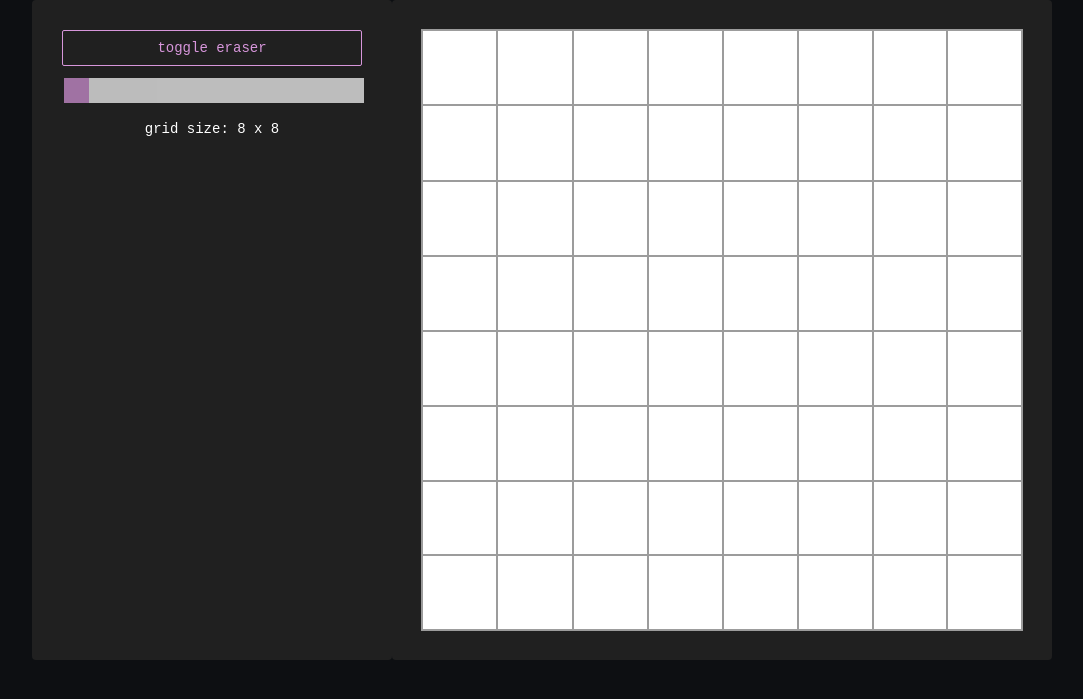
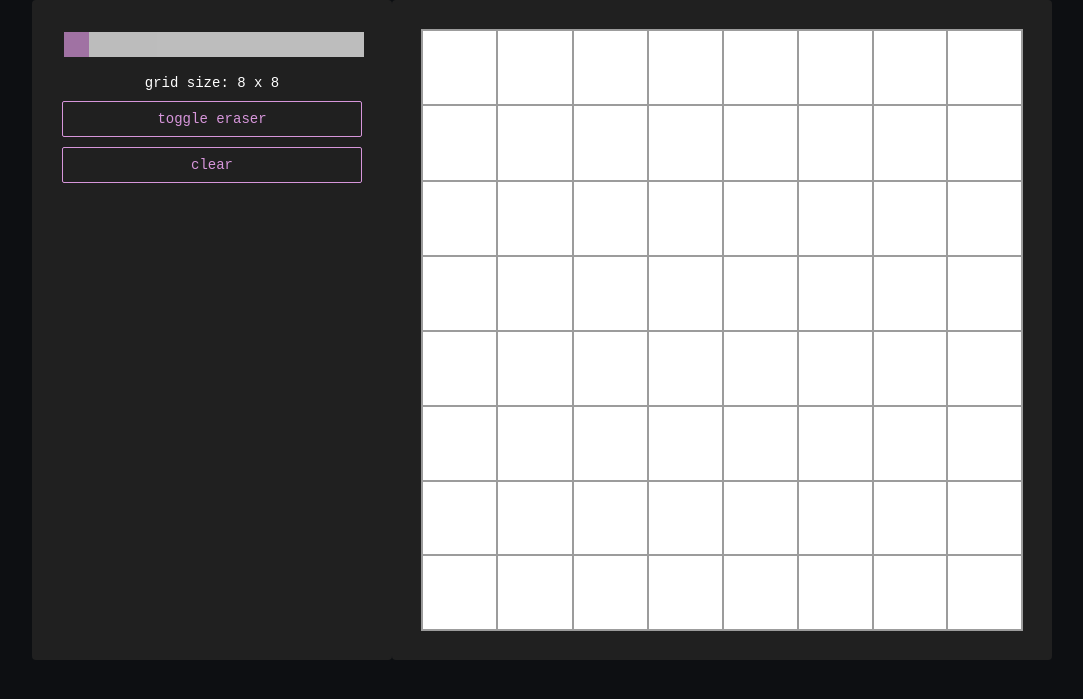
Before and after one commit to ashligon/ashligon.github.io, a Jekyll site: the page built from _posts/2026-02-24-test.md, in a window 1280 px wide. Shown: the top 699 px of the page, without its empty margins (98-1181 px from the left). Built offline with Jekyll 4.4.1, drawn with Linux system fonts in a browser that asks for light colours; part of the change alters nothing that is shown.

Commit message:
add clear button

```diff
--- a/_layouts/test.html
+++ b/_layouts/test.html
@@ -6,12 +6,13 @@
 <body>
   <div class="main">
     <div class="controls">
-      <button id="eraser-btn">toggle eraser</button>
       <div class="slidecontainer">
         <input type="range" min="8" max="48" value="8" class="slider" id="grid-slider"
         onmousemove="rangeSliderValue(this.value)" onchange="rangeSlider(this.value)">
         <p class="grid-size">grid size: <span id="range-value">8</span> x <span id="range-value">8</span></p>
       </div>
+      <button id="eraser-btn">toggle eraser</button>
+      <button id="clear-grid-btn">clear</button>
     </div>
     <div class="grid-wrapper">
       <div class="grid-container" draggable="false"></div>
--- a/assets/css/test.css
+++ b/assets/css/test.css
@@ -118,6 +118,7 @@ button {
     padding: 9px 15px;
     width: 100%;
     margin-bottom: 10px;
+  cursor: pointer; /* Cursor on hover */
 }
 
 .btn-on {
--- a/assets/js/test.js
+++ b/assets/js/test.js
@@ -86,6 +86,21 @@ function rangeSliderValue(value) {
   }
 }
 
+const clearButton = document.querySelector('#clear-grid-btn');
+function clearGrid() {
+  gridItems = document.querySelectorAll('.grid-item');
+  for (let i = 0; i < gridItems.length; i++) {
+    gridItems[i].style.backgroundColor = gridBgColor;
+    gridItems[i].removeAttribute('data-inked');
+  }
+  container.style.backgroundColor = gridBgColor;
+
+  setTimeout(function () {
+    clearButton.classList.remove('btn-on');
+  }, 800);
+}
+clearButton.addEventListener('click', clearGrid);
+
 // toggle button color when clicked
 const buttons = document.getElementsByTagName('button');
 for (let i = 0; i < buttons.length; i++) {
```
